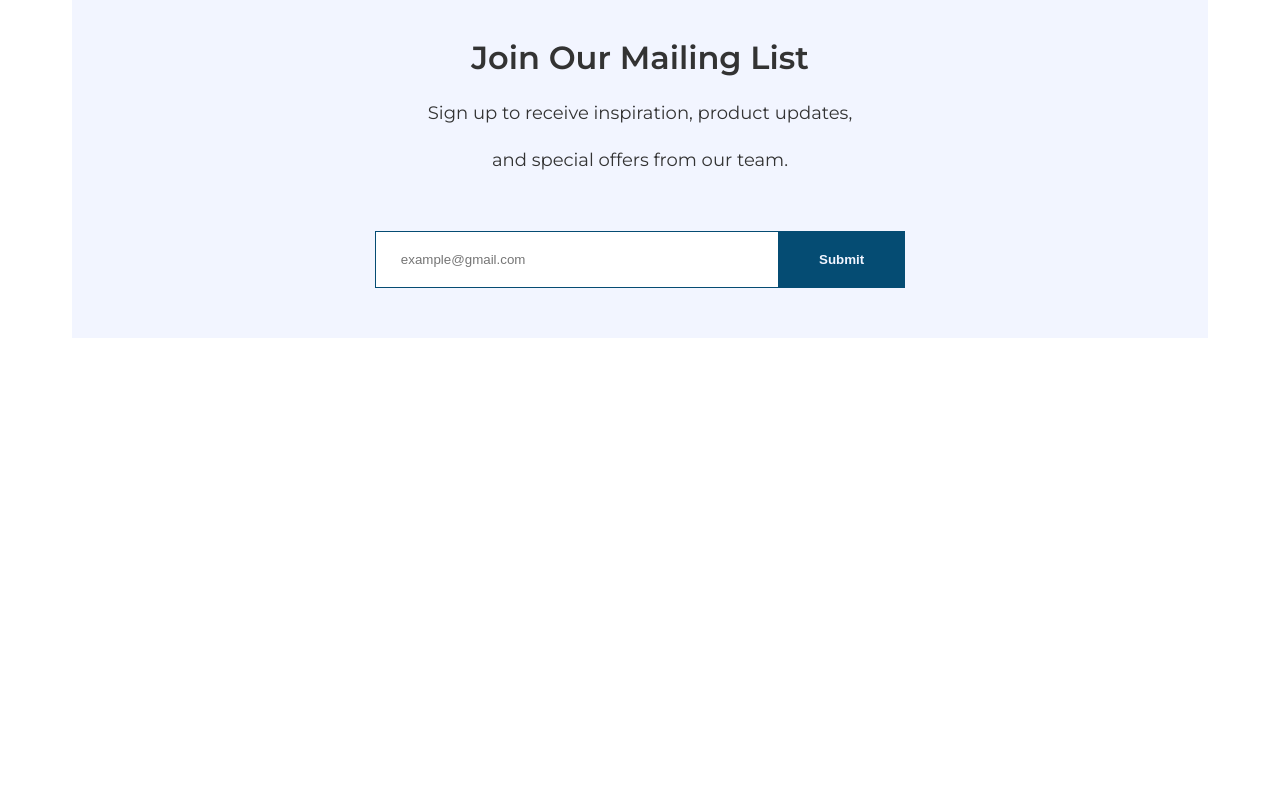
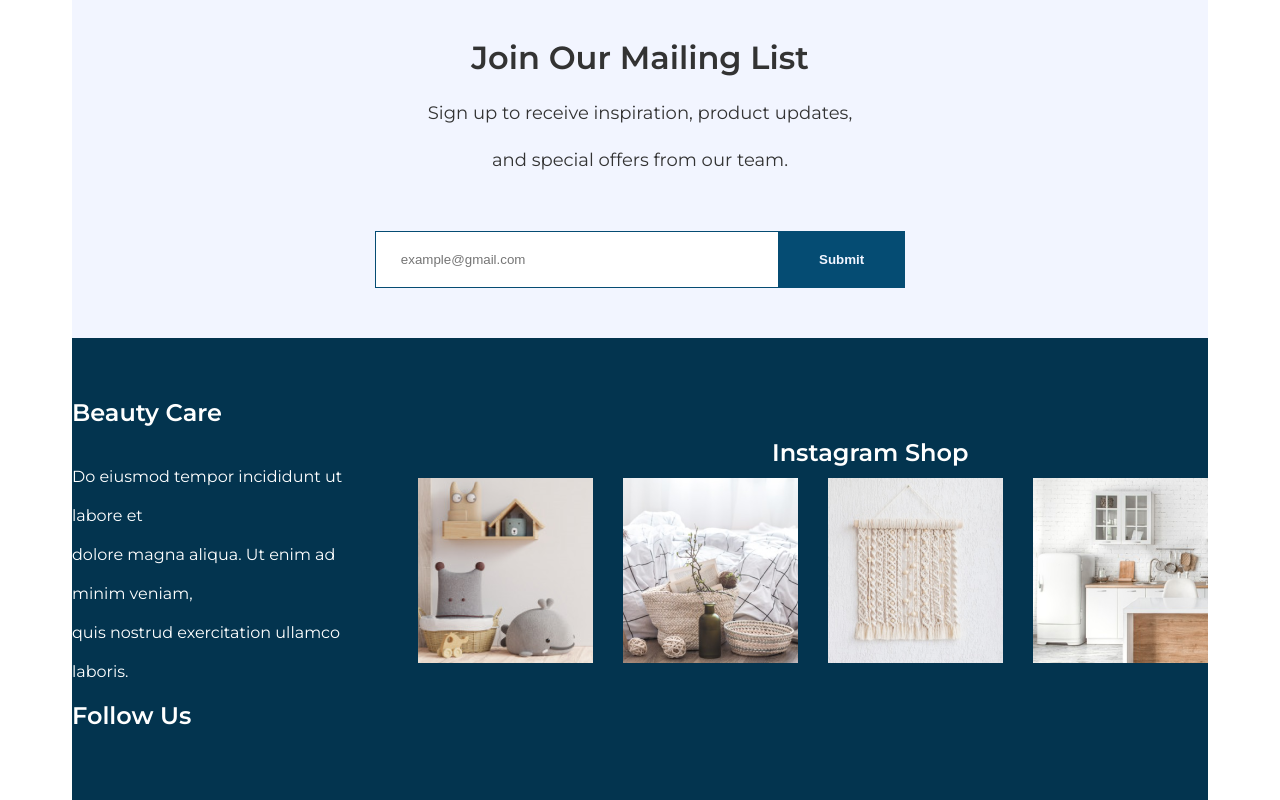
Before and after one commit to GiftChika/FURNITURE-WEBSITE, a plain HTML site: page index.html in a window 1280 px wide. Shown: the part 4509-5309 px from the top of the page. Before the commit the page ends 4847 px from the top, so only its background shows below. Drawn offline with Linux system fonts and the light colour scheme.

Commit message:
just a commit

```diff
--- a/css/index.css
+++ b/css/index.css
@@ -313,3 +313,43 @@ form{
     border: 1px solid #054C73 ;
 }
 /* Section-6 */
+.section-6{
+    display: flex;
+    flex-direction: row;
+    background-color: #03344F;
+    justify-content: center;
+    position: relative;
+    gap: 30px;
+    padding-top: 60px;
+    padding-bottom: 70px;
+
+}
+.ist-text{
+    font-weight: 700;
+    font-size: 24px;
+}
+.second-text{
+    font-weight: 400;
+    font-size: 16px;
+    margin-top: 30px;
+    line-height: 39px;
+}
+.third-text{
+    font-weight: 700;
+    font-size: 24px;
+    margin-top: 10px;
+}
+.text-side{
+    color: #FFFFFF;
+}
+.hanging-txt{
+    font-size: 24px;
+    font-weight: 700;
+    color: #FFFFFF;
+    position: absolute;
+    left: 700px;
+    top: 100px;
+}
+.picture-one img{
+    margin-top: 80px;
+}
--- a/index.html
+++ b/index.html
@@ -157,8 +157,28 @@
             <button class="btn3">Submit</button>
         </form>
     </div>
-
-
-
+    <!-------------------------section 6----->
+    <div class="section-6">
+        <div class="text-side">
+            <div class="ist-text">Beauty Care</div>
+            <div class="second-text">Do eiusmod tempor incididunt
+            ut labore et <br> dolore magna aliqua. Ut enim ad minim veniam, <br>
+            quis nostrud exercitation ullamco laboris.</div>
+            <div class="third-text">Follow Us</div>
+        </div>
+        <div class="hanging-txt">Instagram Shop</div>
+        <div class="picture-one">
+            <img src="/img/image 94.png" alt="room">
+        </div>
+        <div class="picture-one">
+            <img src="/img/image 95.png" alt="room">
+        </div>
+        <div class="picture-one">
+            <img src="/img/image 98.png" alt="room">
+        </div>
+        <div class="picture-one">
+            <img src="/img/image 96.png" alt="room">
+        </div>
+    </div>
 </body>
 </html>
```
